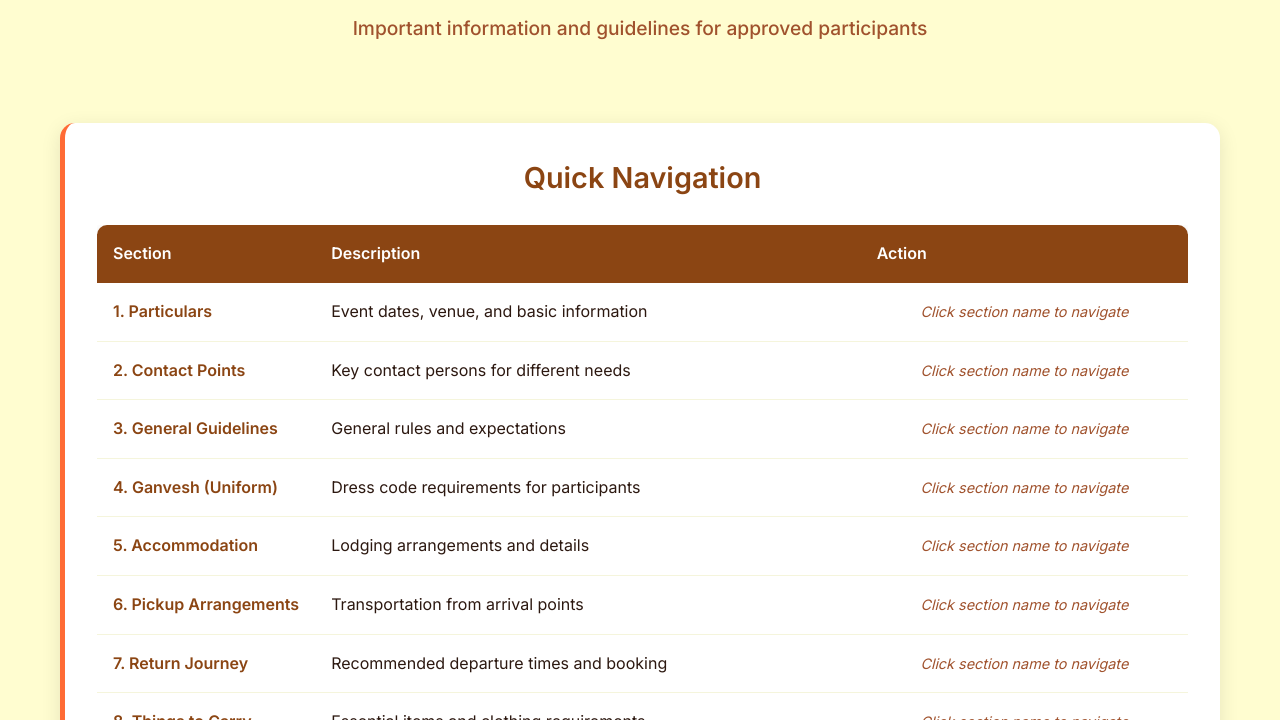
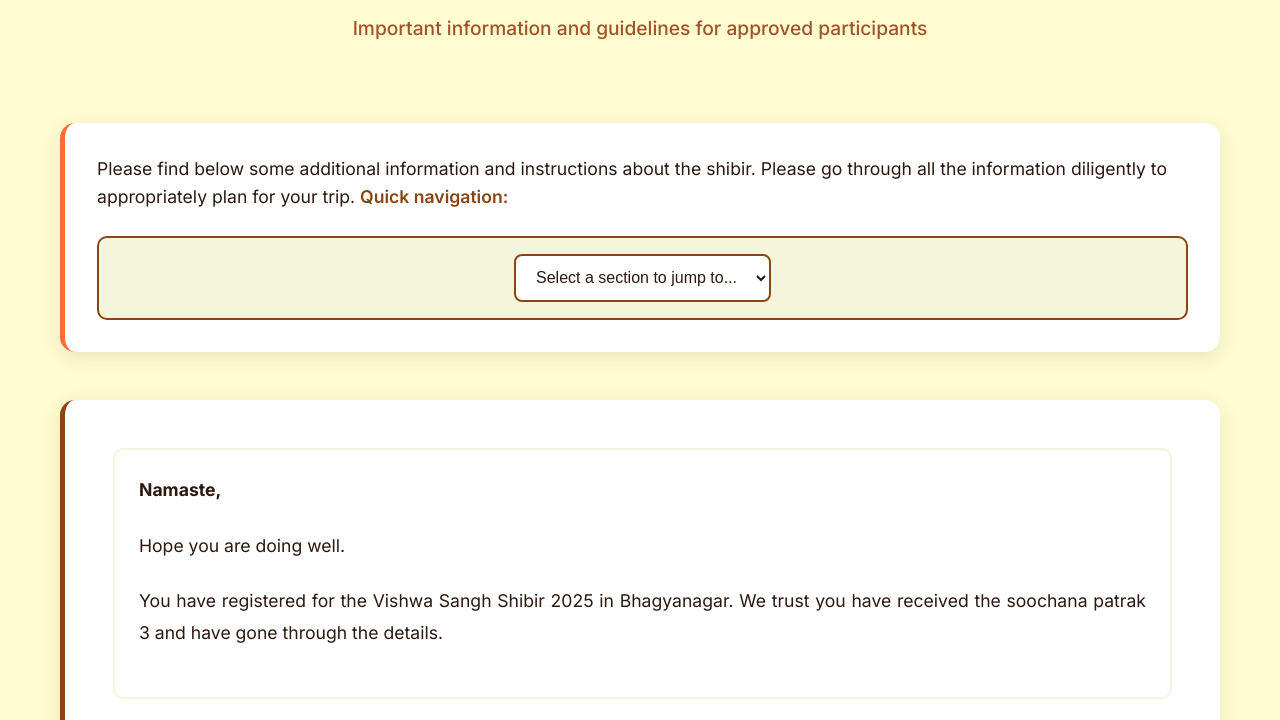
Before and after one commit to vivekmallampati/VSS2025, a plain HTML site: page index.html in a window 1280 px wide. Both pictures are taken after a click on the link "Shibirarthi Info". Shown: the part 275-995 px from the top of the page. Drawn offline with Linux system fonts and the light colour scheme.

Commit message:
Changed up the formatting

```diff
--- a/index.html
+++ b/index.html
@@ -131,68 +131,12 @@
                     <p>Important information and guidelines for approved participants</p>
                 </div>
 
-                <!-- Navigation Summary Table -->
-                <div class="navigation-summary">
-                    <h3>Quick Navigation</h3>
-                    <div class="summary-table-container">
-                        <table class="summary-table">
-                            <thead>
-                                <tr>
-                                    <th>Section</th>
-                                    <th>Description</th>
-                                    <th>Action</th>
-                                </tr>
-                            </thead>
-                            <tbody>
-                                <tr>
-                                    <td><a href="#" onclick="scrollToSection('particulars'); return false;" class="section-link">1. Particulars</a></td>
-                                    <td>Event dates, venue, and basic information</td>
-                                    <td><span class="click-hint">Click section name to navigate</span></td>
-                                </tr>
-                                <tr>
-                                    <td><a href="#" onclick="scrollToSection('contact-points'); return false;" class="section-link">2. Contact Points</a></td>
-                                    <td>Key contact persons for different needs</td>
-                                    <td><span class="click-hint">Click section name to navigate</span></td>
-                                </tr>
-                                <tr>
-                                    <td><a href="#" onclick="scrollToSection('general'); return false;" class="section-link">3. General Guidelines</a></td>
-                                    <td>General rules and expectations</td>
-                                    <td><span class="click-hint">Click section name to navigate</span></td>
-                                </tr>
-                                <tr>
-                                    <td><a href="#" onclick="scrollToSection('ganvesh'); return false;" class="section-link">4. Ganvesh (Uniform)</a></td>
-                                    <td>Dress code requirements for participants</td>
-                                    <td><span class="click-hint">Click section name to navigate</span></td>
-                                </tr>
-                                <tr>
-                                    <td><a href="#" onclick="scrollToSection('accommodation'); return false;" class="section-link">5. Accommodation</a></td>
-                                    <td>Lodging arrangements and details</td>
-                                    <td><span class="click-hint">Click section name to navigate</span></td>
-                                </tr>
-                                <tr>
-                                    <td><a href="#" onclick="scrollToSection('pickup'); return false;" class="section-link">6. Pickup Arrangements</a></td>
-                                    <td>Transportation from arrival points</td>
-                                    <td><span class="click-hint">Click section name to navigate</span></td>
-                                </tr>
-                                <tr>
-                                    <td><a href="#" onclick="scrollToSection('return-journey'); return false;" class="section-link">7. Return Journey</a></td>
-                                    <td>Recommended departure times and booking</td>
-                                    <td><span class="click-hint">Click section name to navigate</span></td>
-                                </tr>
-                                <tr>
-                                    <td><a href="#" onclick="scrollToSection('things-to-carry'); return false;" class="section-link">8. Things to Carry</a></td>
-                                    <td>Essential items and clothing requirements</td>
-                                    <td><span class="click-hint">Click section name to navigate</span></td>
-                                </tr>
-                            </tbody>
-                        </table>
-                    </div>
-
-                    <!-- Dropdown Navigation -->
+                <!-- Quick Navigation Dropdown -->
+                <div class="quick-navigation">
+                    <p>Please find below some additional information and instructions about the shibir. Please go through all the information diligently to appropriately plan for your trip. <strong>Quick navigation:</strong></p>
                     <div class="dropdown-navigation">
-                        <h4>Quick Jump to Section:</h4>
                         <select class="section-dropdown" onchange="scrollToSection(this.value)">
-                            <option value="">Select a section...</option>
+                            <option value="">Select a section to jump to...</option>
                             <option value="particulars">1. Particulars</option>
                             <option value="contact-points">2. Contact Points</option>
                             <option value="general">3. General Guidelines</option>
@@ -212,8 +156,6 @@
                             <p>Hope you are doing well.</p>
 
                             <p>You have registered for the Vishwa Sangh Shibir 2025 in Bhagyanagar. We trust you have received the soochana patrak 3 and have gone through the details.</p>
-
-                            <p>Please find below some additional information and instructions about the shibir. Please go through all the information diligently to appropriately plan for your trip.</p>
                         </div>
 
                         <div class="particulars-section" id="particulars">
--- a/styles.css
+++ b/styles.css
@@ -1157,26 +1157,12 @@
         width: 95%;
     }
 
-    .navigation-summary {
+    .quick-navigation {
         padding: 1.5rem;
     }
 
-    .summary-table th,
-    .summary-table td {
-        padding: 0.8rem 0.5rem;
-        font-size: 0.9rem;
-    }
-
-    .summary-table td:first-child {
-        width: 25%;
-    }
-
-    .summary-table td:nth-child(2) {
-        width: 45%;
-    }
-
-    .summary-table td:last-child {
-        width: 30%;
+    .quick-navigation p {
+        font-size: 1rem;
     }
 
     .section-dropdown {
@@ -1320,8 +1306,8 @@
     }
 }
 
-/* Navigation Summary Styles */
-.navigation-summary {
+/* Quick Navigation Styles */
+.quick-navigation {
     background: var(--white);
     padding: 2rem;
     border-radius: 15px;
@@ -1330,82 +1316,24 @@
     margin-bottom: 3rem;
 }
 
-.navigation-summary h3 {
-    color: var(--primary-brown);
-    font-size: 1.8rem;
+.quick-navigation p {
     margin-bottom: 1.5rem;
-    font-weight: 600;
-    text-align: center;
-}
-
-.summary-table-container {
-    overflow-x: auto;
-    margin-bottom: 2rem;
-}
-
-.summary-table {
-    width: 100%;
-    border-collapse: collapse;
-    background: var(--white);
-    border-radius: 10px;
-    overflow: hidden;
-    box-shadow: 0 2px 10px var(--shadow);
-}
-
-.summary-table th {
-    background: var(--primary-brown);
-    color: var(--white);
+    font-size: 1.1rem;
+    line-height: 1.6;
+    color: var(--text-dark);
+}
+
+.quick-navigation strong {
+    color: var(--primary-brown);
+    font-weight: 600;
+}
+
+.dropdown-navigation {
+    text-align: center;
     padding: 1rem;
-    text-align: left;
-    font-weight: 600;
-    font-size: 1rem;
-}
-
-.summary-table td {
-    padding: 1rem;
-    border-bottom: 1px solid var(--light-cream);
-    vertical-align: middle;
-}
-
-.summary-table tr:hover {
-    background: var(--light-cream);
-}
-
-.summary-table td:first-child {
-    font-weight: 600;
-    color: var(--primary-brown);
-    width: 20%;
-}
-
-.summary-table td:nth-child(2) {
-    width: 50%;
-    color: var(--text-dark);
-}
-
-.summary-table td:last-child {
-    width: 30%;
-    text-align: center;
-}
-
-.btn-sm {
-    padding: 0.5rem 1rem;
-    font-size: 0.9rem;
-    border-radius: 5px;
-}
-
-.dropdown-navigation {
-    text-align: center;
-    padding: 1.5rem;
     background: var(--light-cream);
     border-radius: 10px;
     border: 2px solid var(--primary-brown);
-}
-
-.dropdown-navigation h4 {
-    color: var(--primary-brown);
-    font-size: 1.2rem;
-    margin-bottom: 1rem;
-    font-weight: 600;
 }
 
 .section-dropdown {
```
